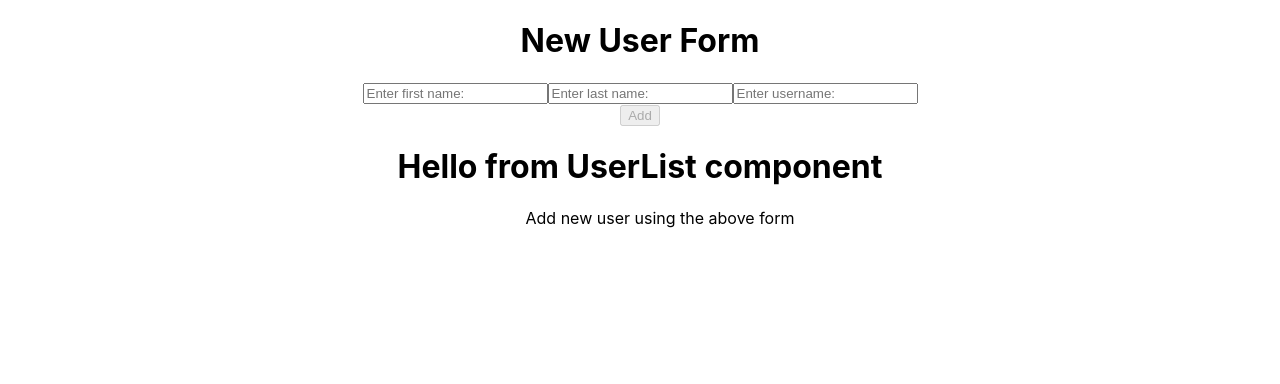
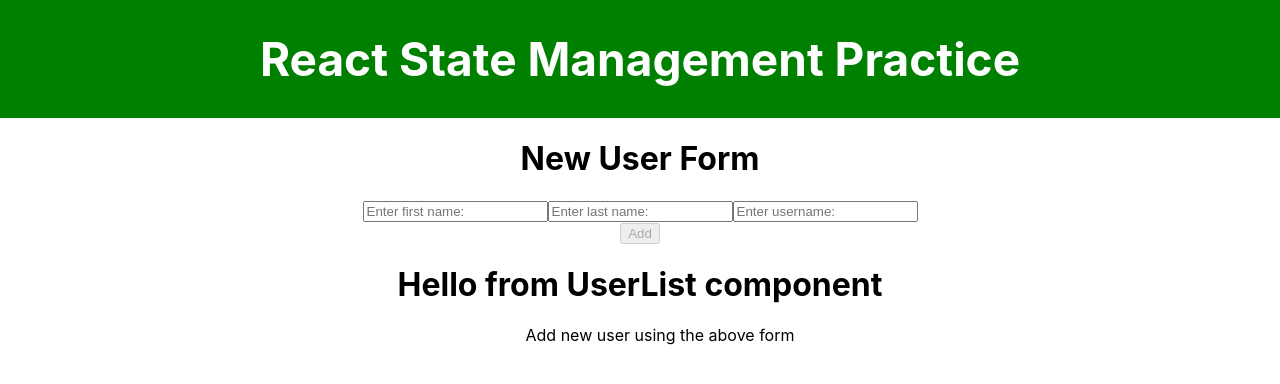
Before and after one commit to bunnydeviloper/user-management-react, a React (Create React App) app: page / in a window 1280 px wide. Shown: the top 384 px of the page. Built offline with nearby package versions, Linux system fonts and the light colour scheme.

Commit message:
remove some css and add a header to the page

```diff
--- a/src/App.css
+++ b/src/App.css
@@ -2,31 +2,12 @@
   text-align: center;
 }
 
-.App-logo {
-  animation: App-logo-spin infinite 20s linear;
-  height: 40vmin;
-}
-
 .App-header {
-  background-color: #282c34;
-  min-height: 100vh;
+  background-color: green;
   display: flex;
   flex-direction: column;
   align-items: center;
   justify-content: center;
-  font-size: calc(10px + 2vmin);
+  font-size: calc(7px + 2vmin);
   color: white;
 }
-
-.App-link {
-  color: #61dafb;
-}
-
-@keyframes App-logo-spin {
-  from {
-    transform: rotate(0deg);
-  }
-  to {
-    transform: rotate(360deg);
-  }
-}
--- a/src/App.js
+++ b/src/App.js
@@ -22,6 +22,9 @@ class App extends Component {
   render() {
     return (
       <div className="App">
+        <header className="App-header">
+          <h1>React State Management Practice</h1>
+        </header>
         <AddUser users={this.state.users} onAddUser={this.state.createUser} />
         <UserList users={this.state.users} />
       </div>
```
